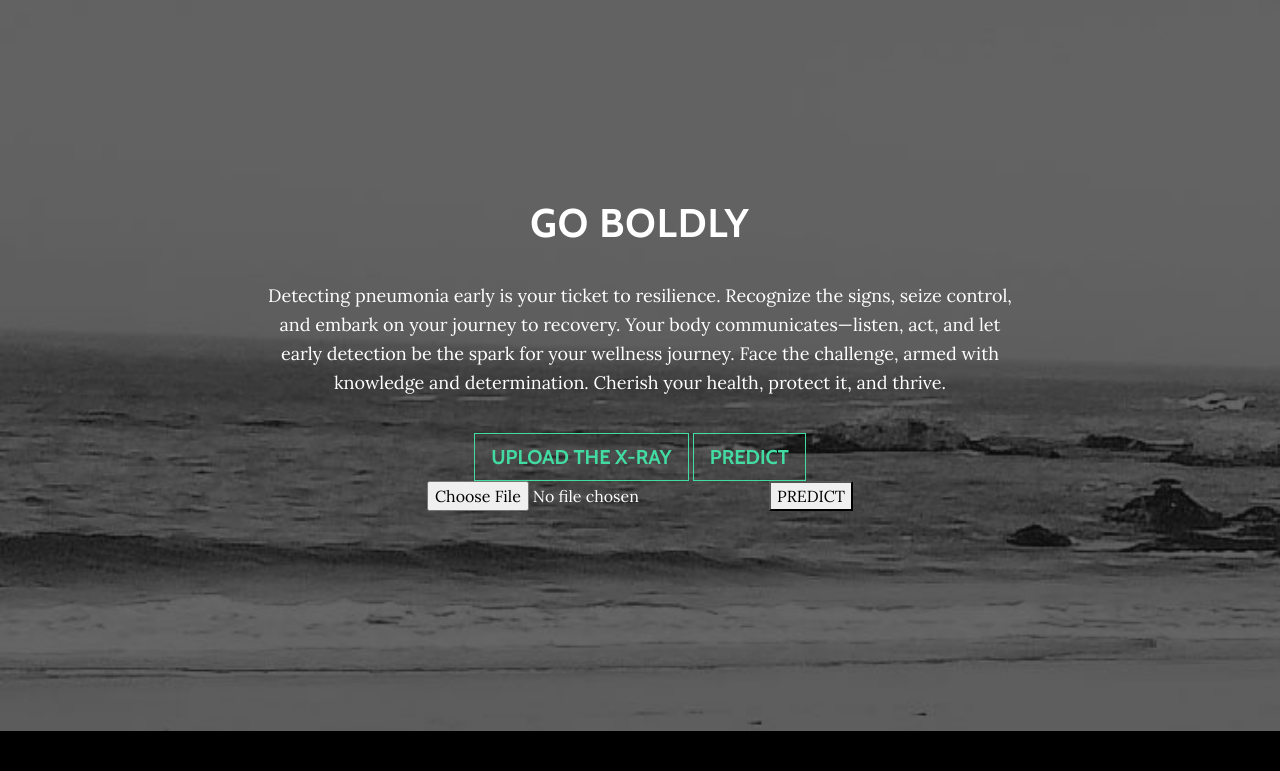
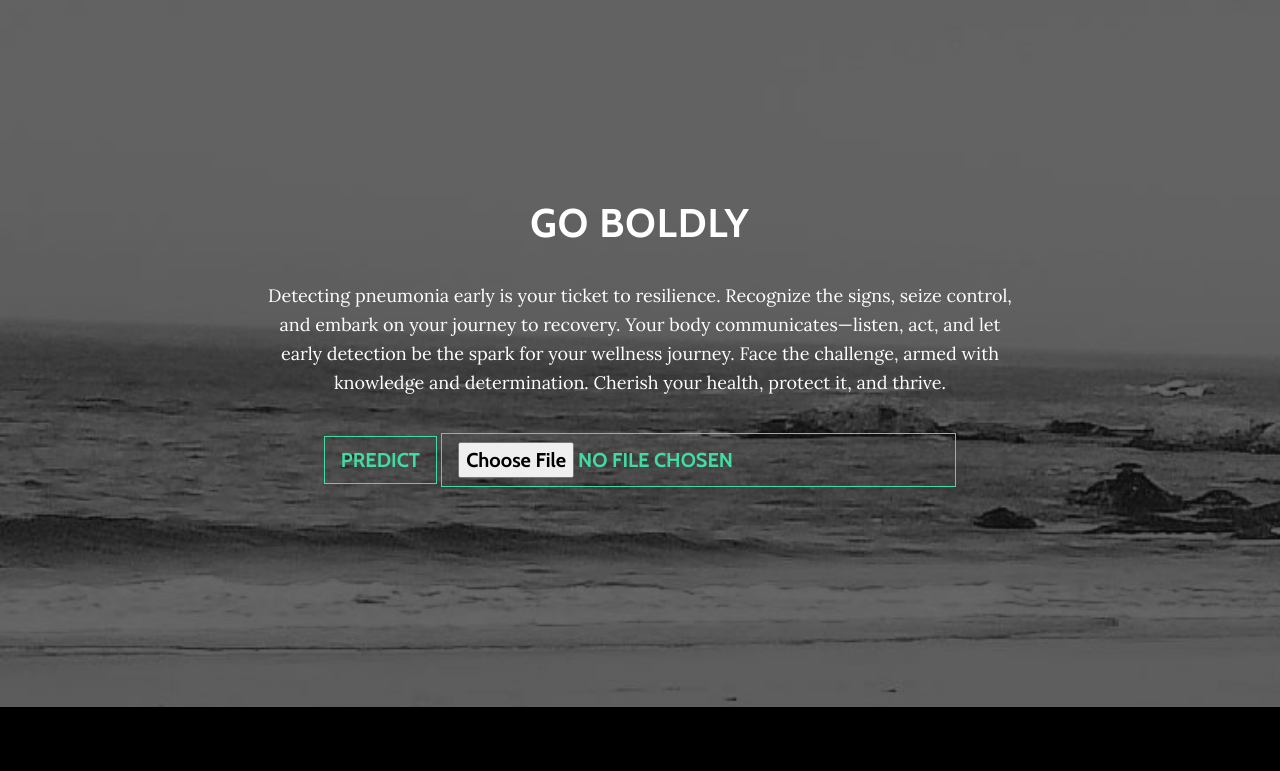
Before and after one commit to Abhiram-P-Ashok/Pneumo, a Flask app: page / in a window 1280 px wide. Shown: the part 1453-2224 px from the top of the page. Run offline with Flask 3, Linux system fonts and the light colour scheme; some libraries are stand-ins or nearby versions.

Commit message:
image placement corrected

```diff
--- a/templates/index.html
+++ b/templates/index.html
@@ -51,15 +51,13 @@
             <div class="col-lg-8 mx-auto">
                 <h1>GO BOLDLY</h1>
                 <p>Detecting pneumonia early is your ticket to resilience. Recognize the signs, seize control, and embark on your journey to recovery. Your body communicates—listen, act, and let early detection be the spark for your wellness journey. Face the challenge, armed with knowledge and determination. Cherish your health, protect it, and thrive.</p>
-                <button class="btn btn-primary btn-lg btn-default" type="submit">UPLOAD THE X-Ray</button>
-                <button class="btn btn-primary btn-lg btn-default" type="button">PREDICT</button>
                 <form id="uploadForm" method="POST" enctype="multipart/form-data">
-                    <input type="file" name="file" accept=".jpg, .jpeg, .png" required>
-                    <button type="button" onclick="uploadAndPredict()">PREDICT</button>
+                    <button class="btn btn-primary btn-lg btn-default" type="button" onclick="uploadAndPredict()">PREDICT</button>
+                    <input class="btn btn-primary btn-lg btn-default" type="file" name="file" accept=".jpg, .jpeg, .png" required>
                 </form>
 
                 <div id="predictionResult">
-                    <h2 id="predictionText"></h2>
+                    <h2 id="predictionText" style="color: rgb(66, 220, 163);"></h2>
                     <img id="uploadedImage" alt="Uploaded Image" width=500px height=600px>
                 </div>
             </div>
```
Also changed, not shown: static/uploads/IM-0011-0001-0001.jpeg (added), static/uploads/person89_bacteria_440.jpeg (added).
